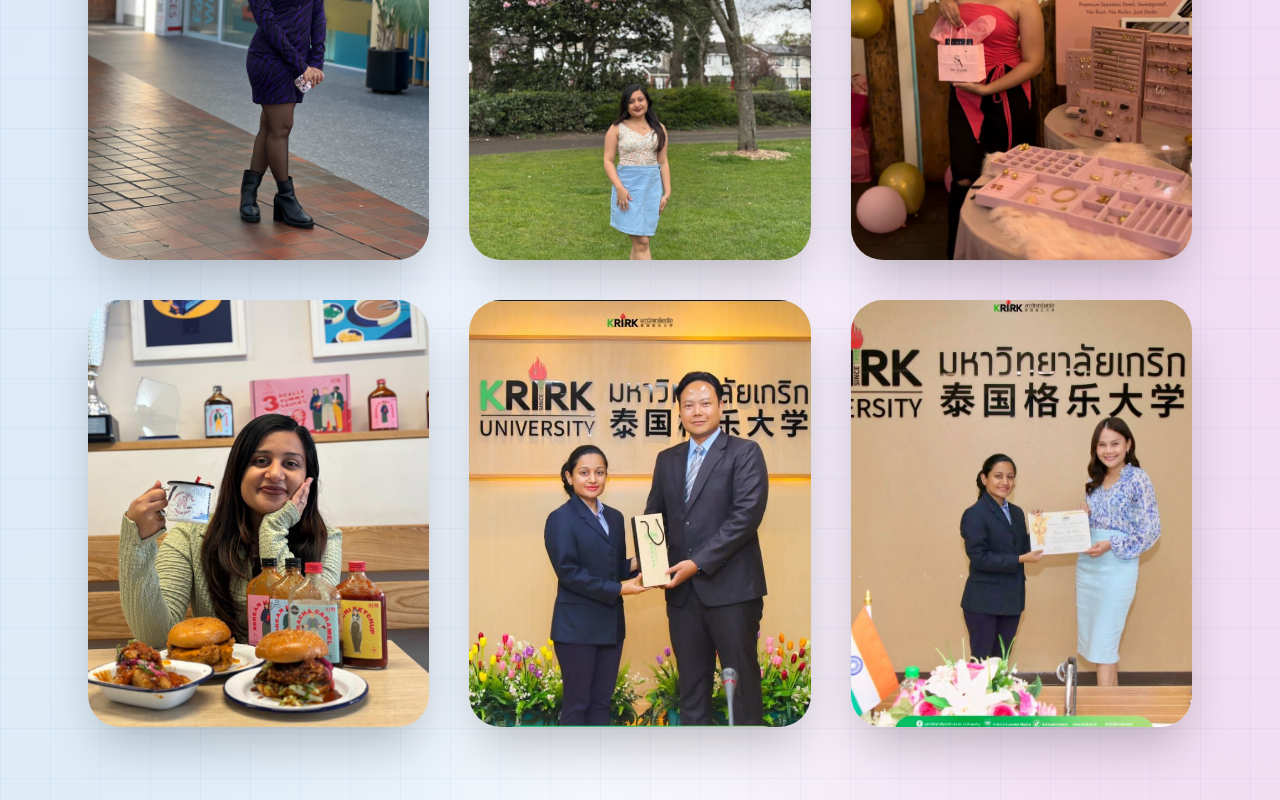
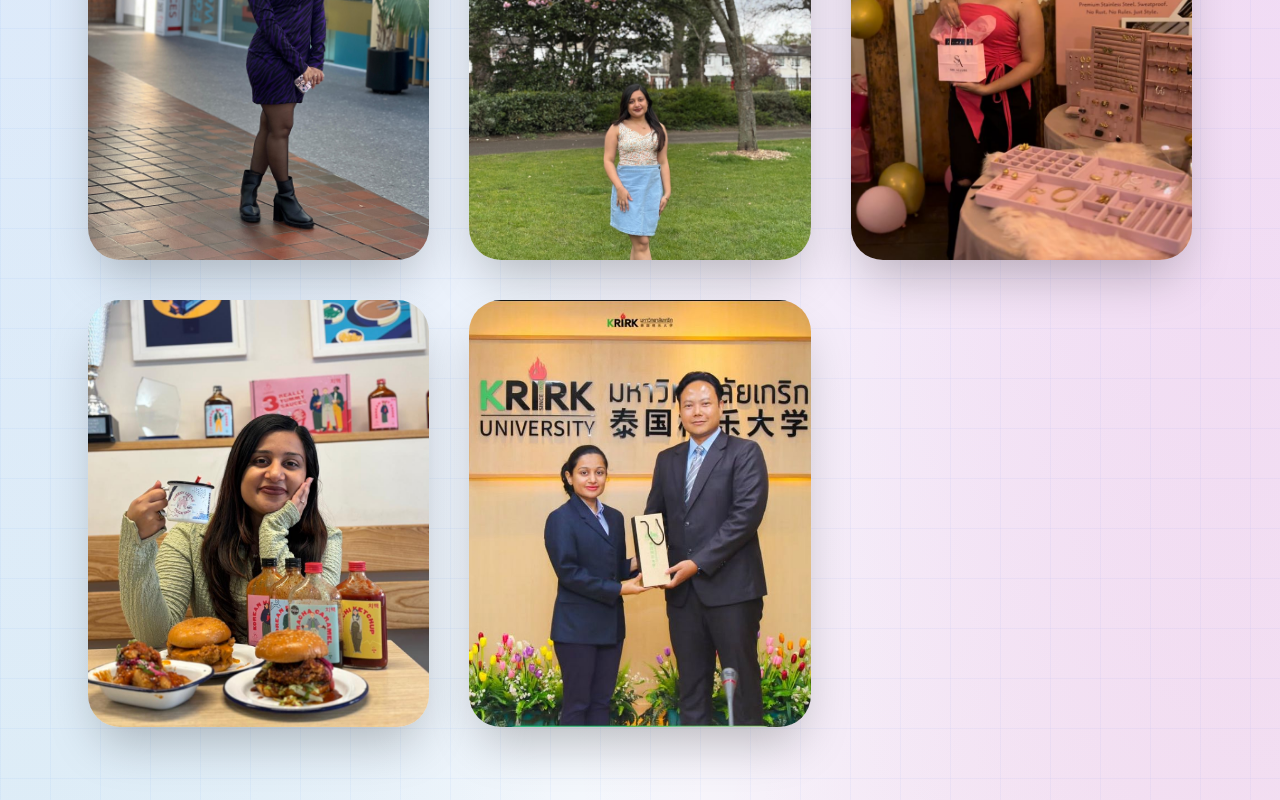
Before and after one commit to bavanaajith/Bavana-Ajithkumar-portfolio-, a React (Vite) app: page / in a window 1280 px wide. Shown: the part 2872-3672 px from the top of the page. Built offline with nearby package versions, Linux system fonts and the light colour scheme.

Commit message:
Update App.tsx

```diff
--- a/src/App.tsx
+++ b/src/App.tsx
@@ -274,7 +274,6 @@ export default function App() {
               { img: "images/c3.jpeg", tag: "Lifestyle", title: "The Exchange Dublin" },
               { img: "images/c4.jpeg", tag: "Community", title: "Dublin Social Scene" },
               { img: "images/c5.jpeg", tag: "Student Exchange", title: "KRIRK university , Thailand" },
-              { img: "images/c6.jpeg", tag: "Student Exchange", title: "KRIRK university , Thailand" }
             ].map((item, idx) => (
               <motion.div
                 key={idx}
```
